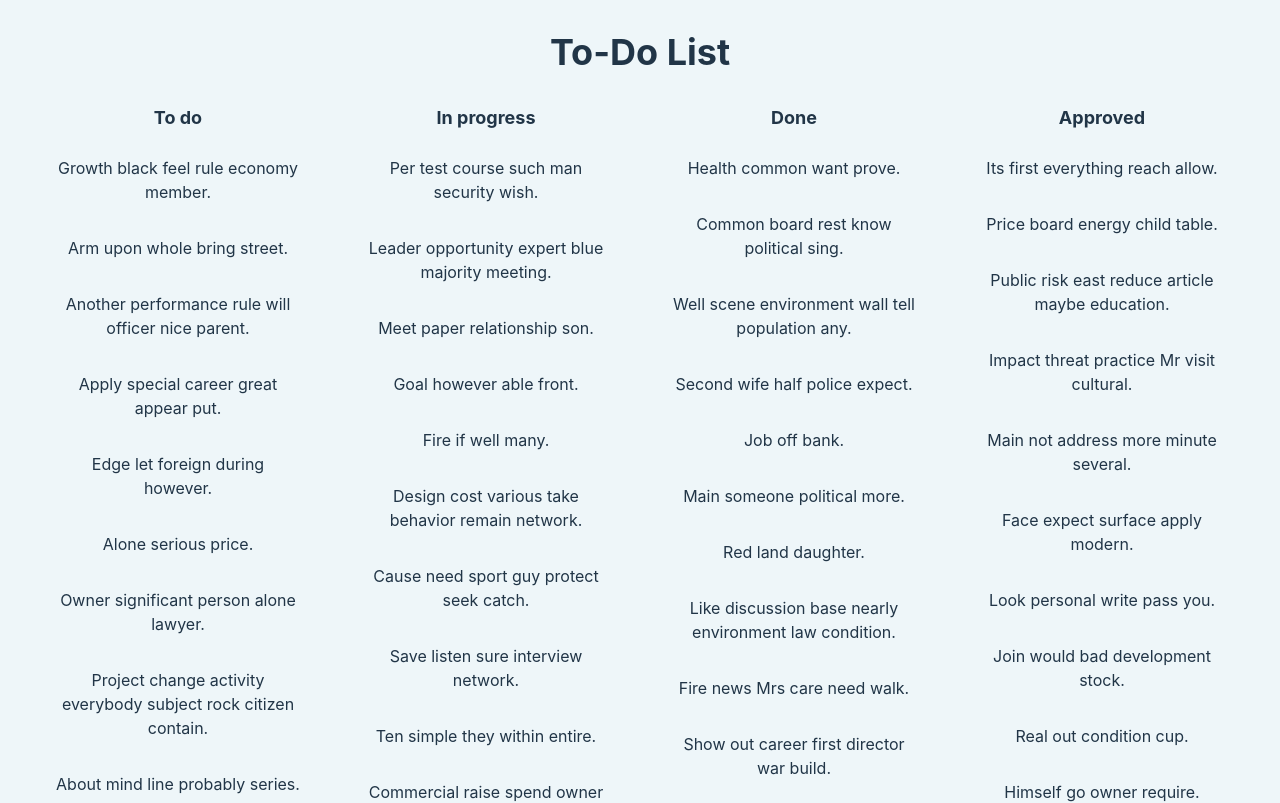
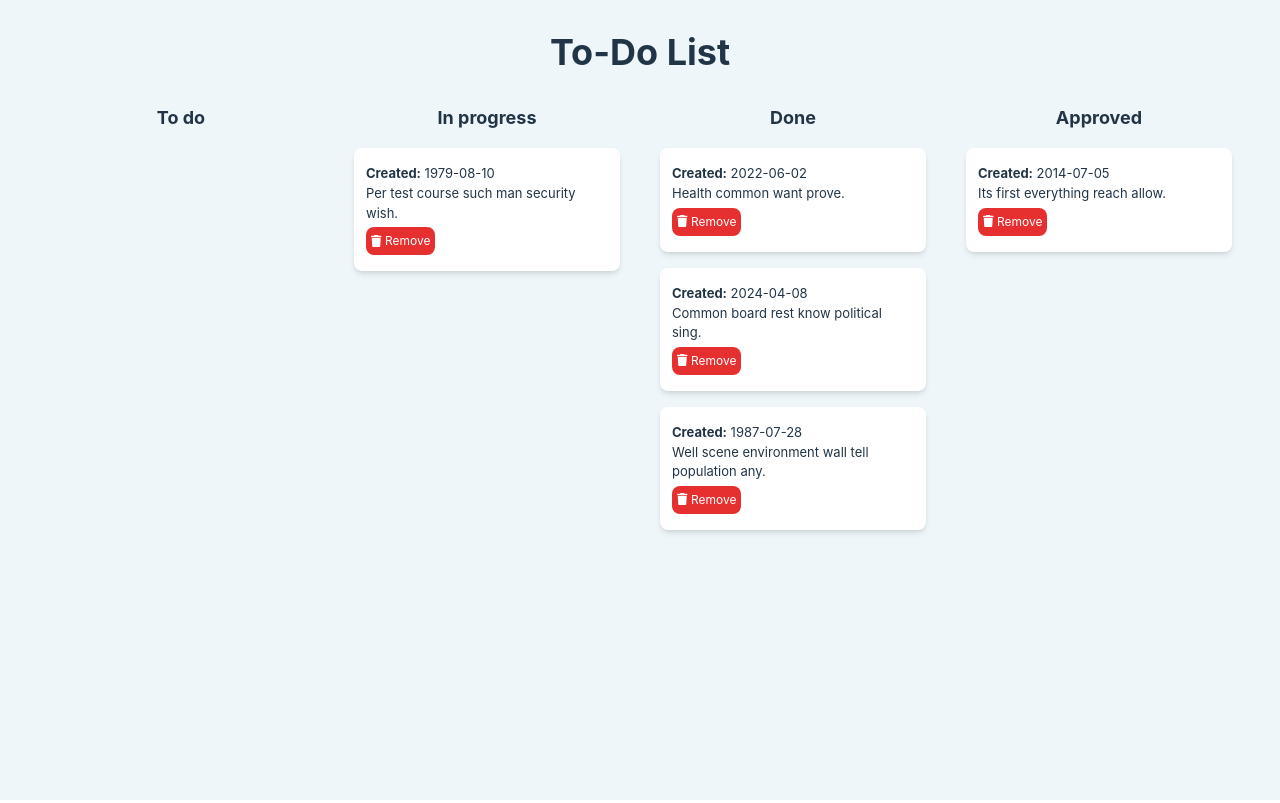
Before and after one commit to Raimisjes/todo-app, a Vue app: page / in a window 1280 px wide. Shown: the top 803 px of the page. Built offline with nearby package versions, Linux system fonts and the light colour scheme.

Commit message:
todo list fixes, todo task component added

```diff
--- a/src/App.vue
+++ b/src/App.vue
@@ -3,12 +3,10 @@ import TodoList from './components/TodoList.vue';
 </script>
 
 <template>
-  <div>
+  <div class="h-full">
     <h1 class="text-center text-4xl font-bold mb-4">To-Do List</h1>
-    <div class="grid grid-cols-4 gap-4">
+    <div class="grid grid-cols-4 gap-2 h-full">
       <TodoList />
     </div>
   </div>
 </template>
-
-<style scoped></style>
--- /dev/null
+++ b/src/components/TodoItem.vue
@@ -0,0 +1,61 @@
+<template>
+  <div
+    class="card mb-4 p-3 bg-white shadow-md rounded-lg"
+    draggable="true"
+    >
+    <div class="header">
+      <span class="text-[13px]"><b>Created:</b> {{ task.date_created }}</span>
+    </div>
+    <div class="body text-[13px]">{{ task.title }}</div>
+    <div class="footer py-1">
+      <button
+        v-if="task.id !== confirmRemoveID"
+        class="button text-[12px] p-1"
+        @click="removeTask(task.id)">
+        <font-awesome-icon :icon="['fa', 'trash']" /> Remove
+      </button>
+      <button
+        v-if="task.id === confirmRemoveID"
+        class="button text-[12px] p-1"
+        @click="removeTask(task.id)">
+        <font-awesome-icon :icon="['fa', 'check']" /> Confirm remove
+      </button>
+    </div>
+  </div>
+</template>
+
+<script setup>
+import { useTodoStore } from '../stores/todoStore';
+import { storeToRefs } from 'pinia';
+import { library } from '@fortawesome/fontawesome-svg-core';
+import { faTrash, faCheck } from '@fortawesome/free-solid-svg-icons';
+import { FontAwesomeIcon } from '@fortawesome/vue-fontawesome';
+
+const todoStore = useTodoStore();
+const { confirmRemoveID } = storeToRefs(todoStore);
+
+library.add(faTrash, faCheck);
+
+const props = defineProps({
+  task: Object,
+  index: Number
+});
+
+const removeTask = (id) => {
+  useTodoStore().removeTask(id);
+};
+</script>
+
+<style lang="scss">
+ .card {
+  cursor: pointer;
+
+  > * {
+    text-align: left;
+  }
+  .button {
+    background-color: #e63030;
+    color: #FFF;
+  }
+ }
+</style>
--- a/src/components/TodoList.vue
+++ b/src/components/TodoList.vue
@@ -1,25 +1,74 @@
 <template>
   <div
-    v-for="status in todoStore.statuses" :key="status" :status="status"
-    class="flex flex-col p-4 rounded h-full"
+    v-for="status in todoStore.statuses"
+    :key="status"
+    :status="status"
+    class="p-4 rounded h-full flex flex-col"
   >
     <h2 class="font-bold text-lg mb-4">{{ status }}</h2>
-    <div class="column-holder">
-      <div v-for="task in filteredTasks(status)" class="card mb-4 p-2">
-        {{ task.title }}
-      </div>
+    <div
+      class="column-holder flex-1"
+      @dragover.prevent="onDragOverColumn($event, status)"
+      @drop="onDrop($event, status)">
+      <TodoItem
+        v-for="(task, index) in todoStore.tasksByStatus[status]"
+        :key="task.id"
+        :task="task"
+        :index="index"
+        draggable="true"
+        @dragstart="onDragStart(task, index)"
+        @dragover.prevent="onDragOverTask($event, index)"
+      />
     </div>
   </div>
 </template>
 
 <script setup>
-import { useTodoStore } from '../stores/todoStore';
+  import { useTodoStore } from '../stores/todoStore';
+  import TodoItem from './TodoItem.vue';
+  import { ref } from 'vue';
 
-const todoStore = useTodoStore();
+  const todoStore = useTodoStore();
 
-todoStore.fetchTodoData();
+  todoStore.fetchTodoData();
 
-const filteredTasks = function (status) {
-  return todoStore.tasks.filter(task => task.current_column === status);
-};
+  const draggedTask = ref(null);
+  const draggedIndex = ref(null);
+  const dragging = ref(false);
+  const dropIndex = ref(null);
+
+  const onDragStart = (task, index) => {
+    draggedTask.value = task;
+    draggedIndex.value = index;
+    dragging.value = true;
+  };
+
+  const onDragOverColumn = (event, status) => {
+    const column = todoStore.tasksByStatus[status];
+    const offsetY = event.offsetY;
+
+    if (!column.length) {
+      dropIndex.value = 0;
+    } else {
+      if (offsetY < 10) {
+        dropIndex.value = 0;
+      }
+    }
+  };
+
+  const onDragOverTask = (event, index) => {
+    const rect = event.target.getBoundingClientRect();
+    const isBefore = event.clientY < rect.top + rect.height / 2;
+    dropIndex.value = isBefore ? index : index + 1;
+  };
+
+  const onDrop = (event, status) => {
+    todoStore.updateTaskStatus(draggedTask.value, status, dropIndex.value);
+  };
 </script>
+
+<style lang="scss">
+  .column-holder {
+    min-height: 200px;
+  }
+</style>
--- a/src/stores/todoStore.js
+++ b/src/stores/todoStore.js
@@ -1,6 +1,6 @@
 // src/stores/todoStore.js
 import { defineStore } from 'pinia';
-import { ref } from 'vue';
+import { ref, computed } from 'vue';
 import axios from 'axios';
 
 export const useTodoStore = defineStore('todoStore', () => {
@@ -8,6 +8,15 @@ export const useTodoStore = defineStore('todoStore', () => {
   const authors = ref([]);
   const statuses = ref([]);
   const tasks = ref([]);
+  let confirmRemoveID = ref('');
+
+  const tasksByStatus = computed(() =>
+    statuses.value.reduce((acc, status) => {
+      acc[status] = tasks.value.filter((task) => task.current_column
+      === status);
+      return acc;
+    }, {})
+  );
 
   // Actions
   const fetchTodoData = async () => {
@@ -16,15 +25,58 @@ export const useTodoStore = defineStore('todoStore', () => {
 
       statuses.value = response.data.columns;
       authors.value = response.data.authors;
-      tasks.value = response.data.tasks;
+      tasks.value = response.data.tasks.splice(0, 5);
     } catch (error) {
       console.error('Error fetching todos:', error);
+    }
+  };
+
+  const addTask = (author_id, title) => {
+    const newTodo = {
+      author_id,
+      current_column: 'To do',
+      date_created: Date.now(),
+      id: '?',
+      title,
+    };
+    tasks.value.push(newTodo);
+  };
+
+  const updateTaskStatus = (task, newStatus, newIndex) => {
+    const oldIndex = tasks.value.indexOf(task);
+
+    if (oldIndex !== -1) {
+      tasks.value.splice(oldIndex, 1);
+    }
+
+    const newColumnTasks = tasks.value.filter((t) => t.current_column === newStatus);
+
+    tasks.value.splice(
+      newColumnTasks.length ? tasks.value.indexOf(newColumnTasks[0]) + newIndex :tasks.value.length,
+      0,
+      { ...task, current_column: newStatus }
+    );
+  };
+
+  const removeTask = (id) => {
+    if(confirmRemoveID.value !== id){
+      confirmRemoveID.value = id;
+      return;
+    }
+    if (confirmRemoveID.value === id) {
+      tasks.value = tasks.value.filter(task => task.id !== id);
+      confirmRemoveID.value = '';
     }
   };
 
   return {
     tasks,
     statuses,
+    tasksByStatus,
+    confirmRemoveID,
     fetchTodoData,
+    addTask,
+    updateTaskStatus,
+    removeTask,
   };
 });
```
